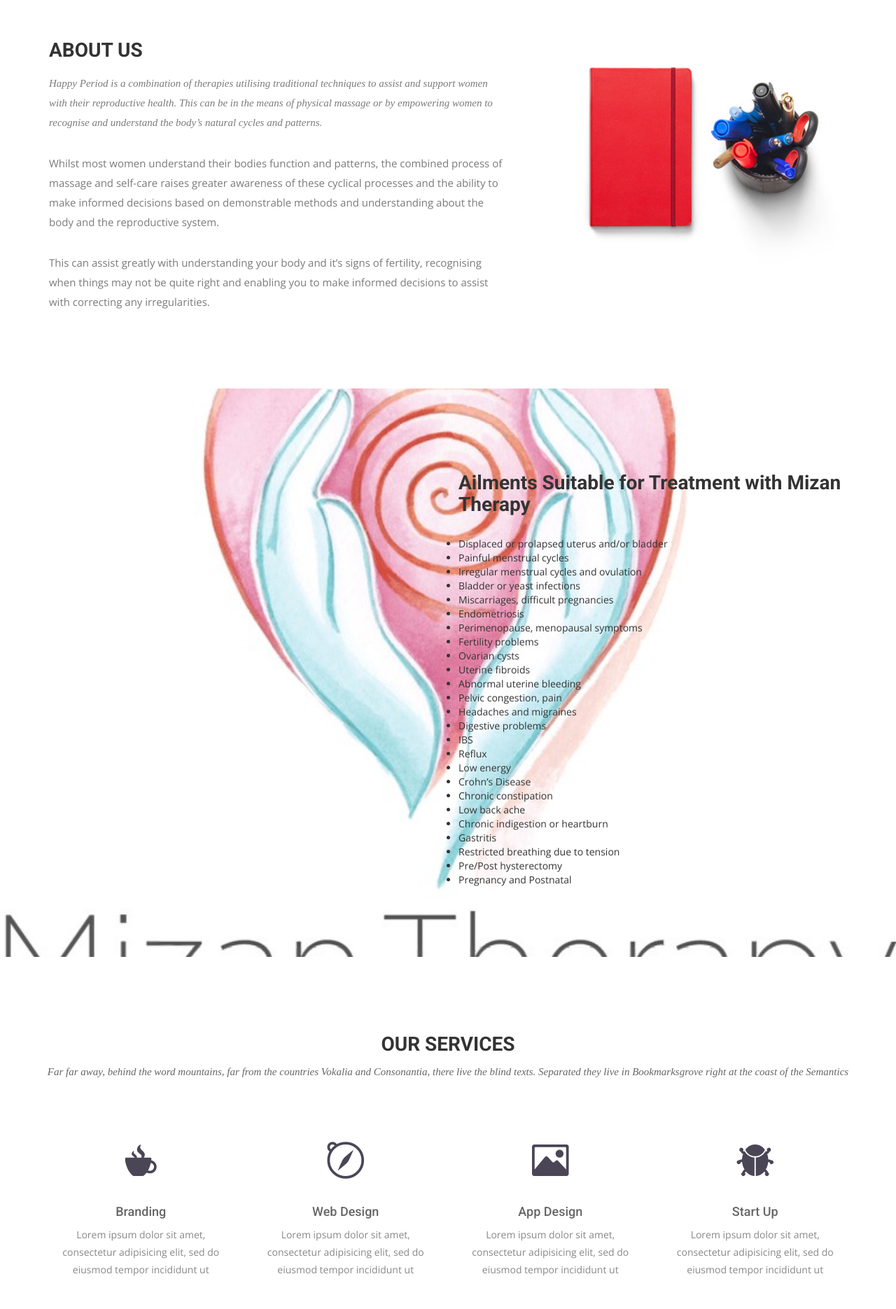
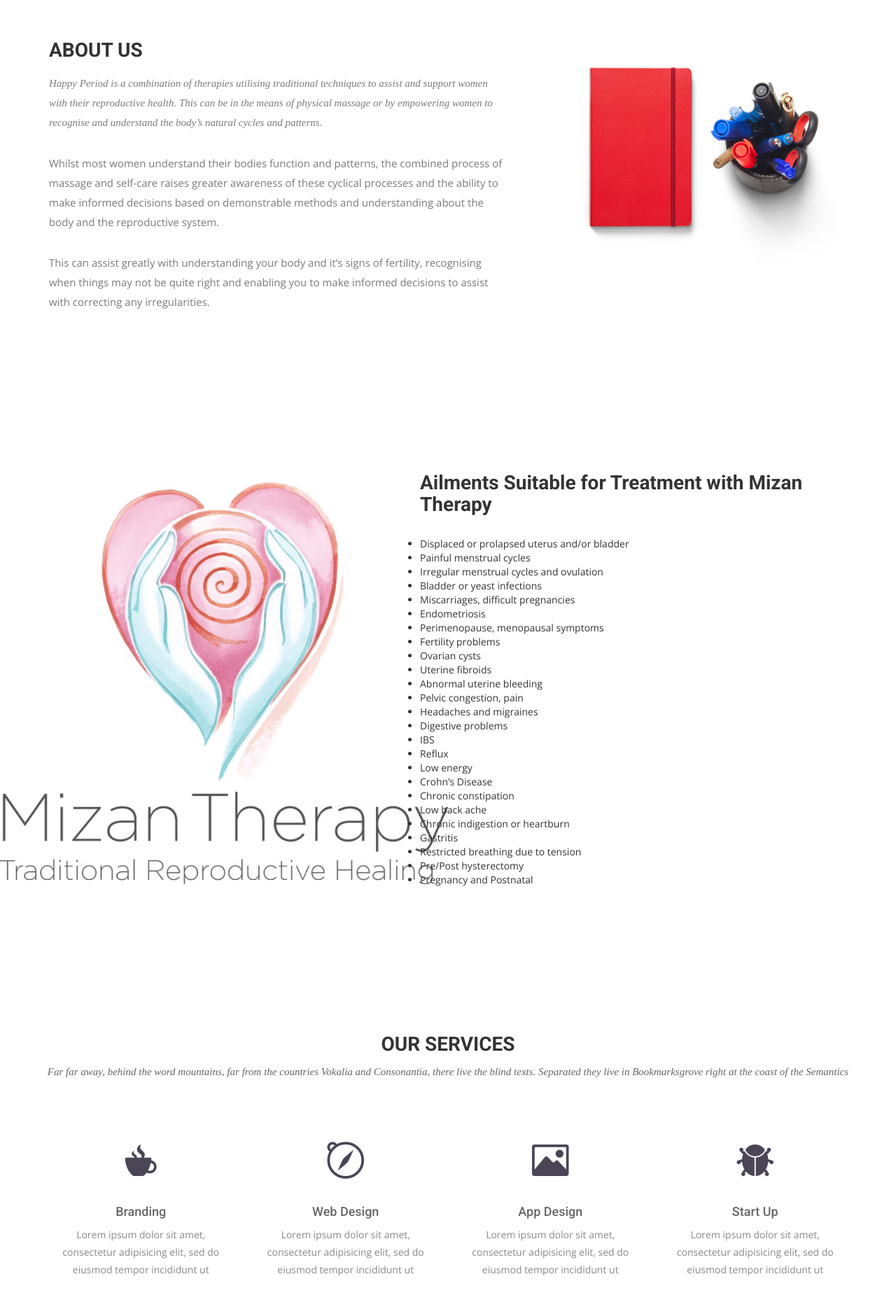
Before and after one commit to rachel-miller/rachel-miller.github.io, a Jekyll site: the page built from index.html, in a window 1280 px wide. Shown: the part 882-2752 px from the top of the page at 70% size. Built offline with Jekyll 4.4.1, drawn with Linux system fonts in a browser that asks for light colours; nearby versions of some CDN libraries; some web fonts are replaced.

Commit message:
Added Mizan Logo, playing with css positioning

```diff
--- a/css/airspace.css
+++ b/css/airspace.css
@@ -238,18 +238,18 @@ font header .navbar-default .navbar-nav li a:hover {
 #feature {
   background: url("../img/mizanLogo.jpg");
   background-position: 50% 94px;
-  width: 100%;
+  width: 50%;
   display: block;
   position: relative;
   overflow: visible;
-  background-attachment: scroll;
+  background-attachment: fixed;
   background-repeat: no-repeat;
   background-position: left center;
   background-color: #fff;
   -webkit-background-size: cover;
   -moz-background-size: cover;
   -o-background-size: cover;
-  background-size: cover;
+  background-size: contain;
   -webkit-box-sizing: border-box;
   -moz-box-sizing: border-box;
   box-sizing: border-box;
```
